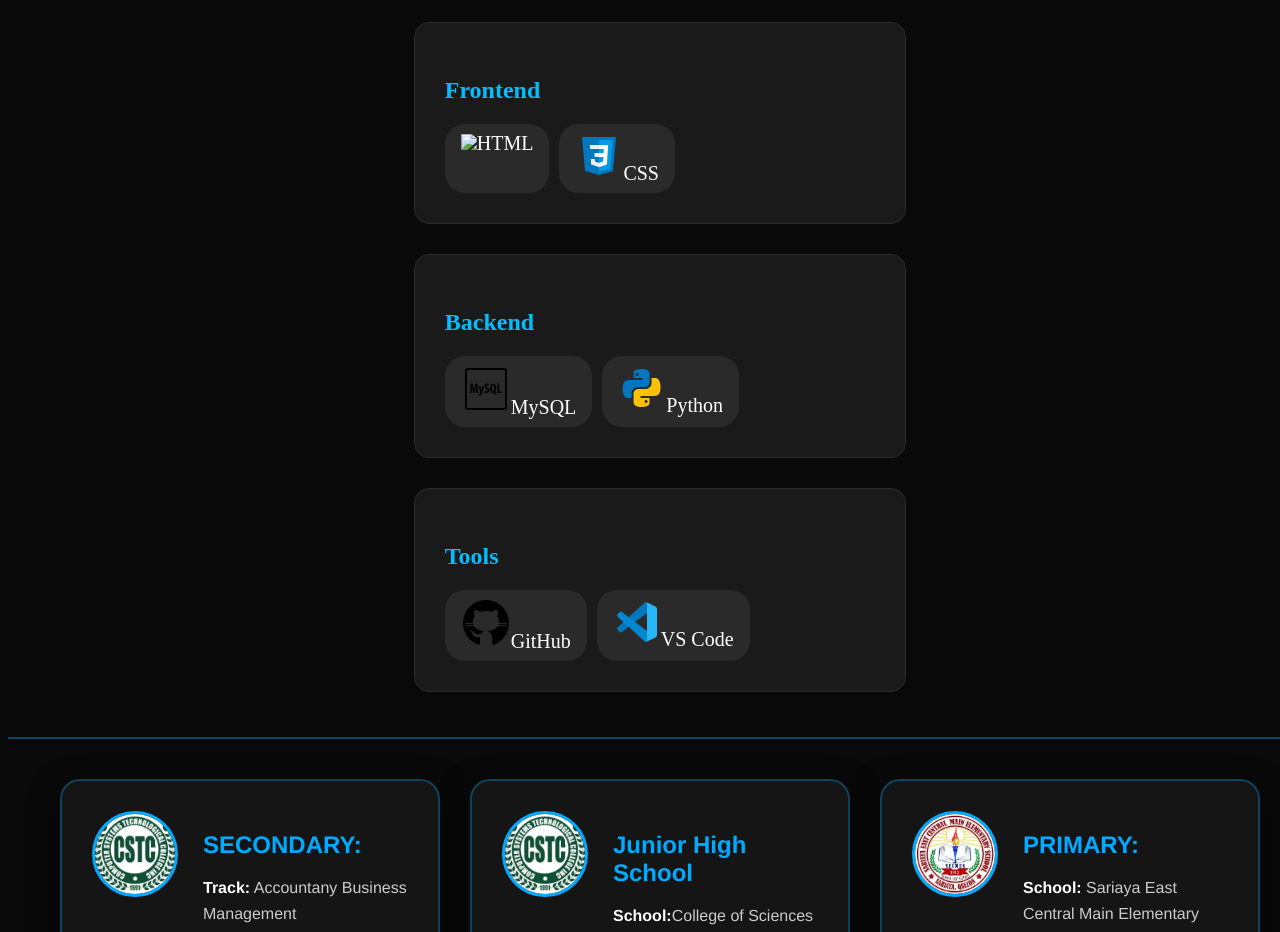
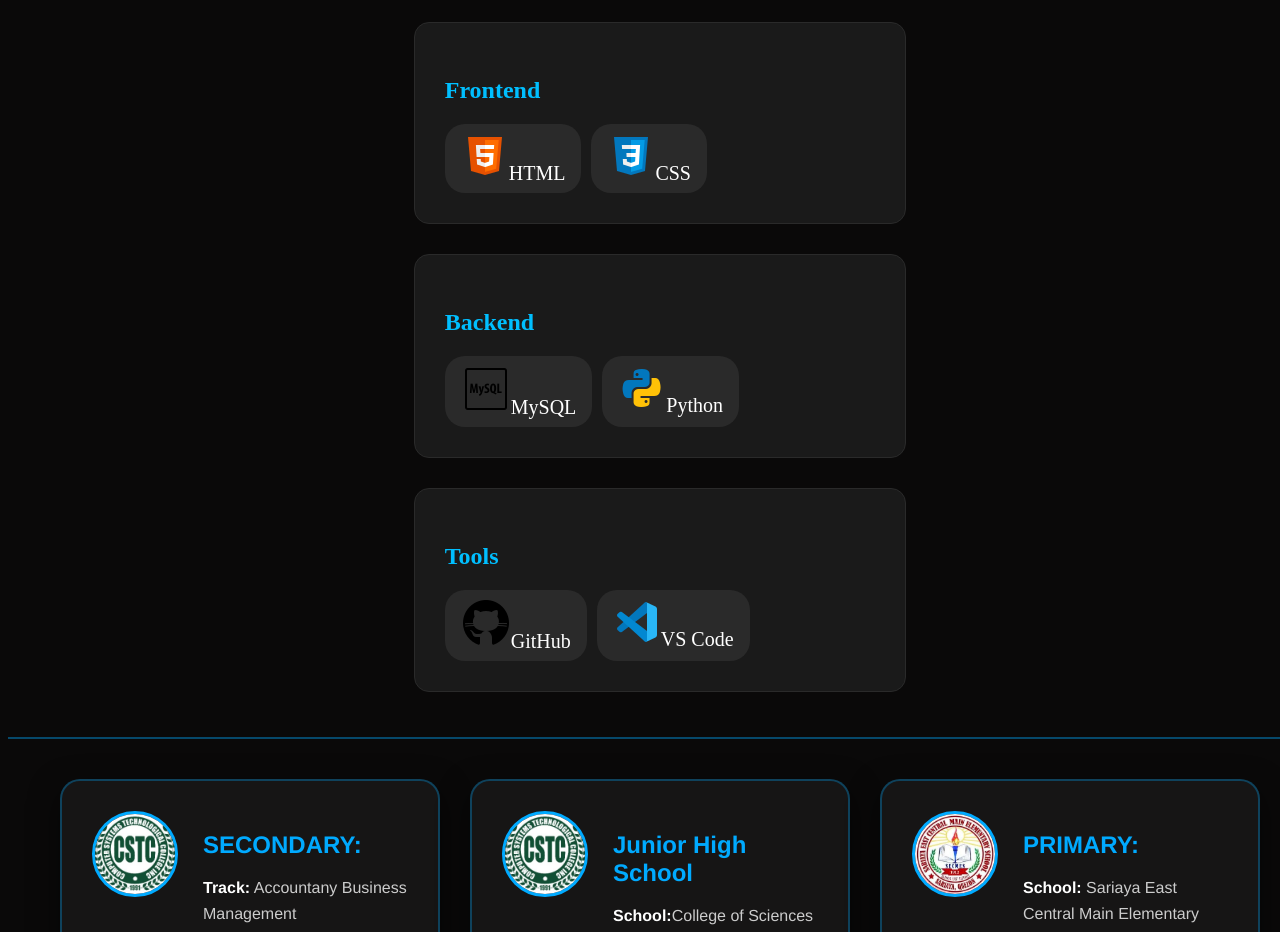
Before and after one commit to Cyant00/cyport, a plain HTML site: page index.html in a window 1280 px wide. Shown: the part 2040-2972 px from the top of the page. Drawn offline with Linux system fonts and the light colour scheme.

Commit message:
Update index.html

```diff
--- a/index.html
+++ b/index.html
@@ -142,7 +142,7 @@
                 <div class="skill-category">
                     <h3>Frontend</h3>
                     <div class="skill-tags">
-                        <span class="tag"><img src="icons8-html5-48.jpgg">HTML</span>
+                        <span class="tag"><img src="icons8-html5-48.jpg">HTML</span>
                         <span class="tag"><img src="icons8-css3-48.jpg">CSS</span>
                     </div>
                 </div>
```
